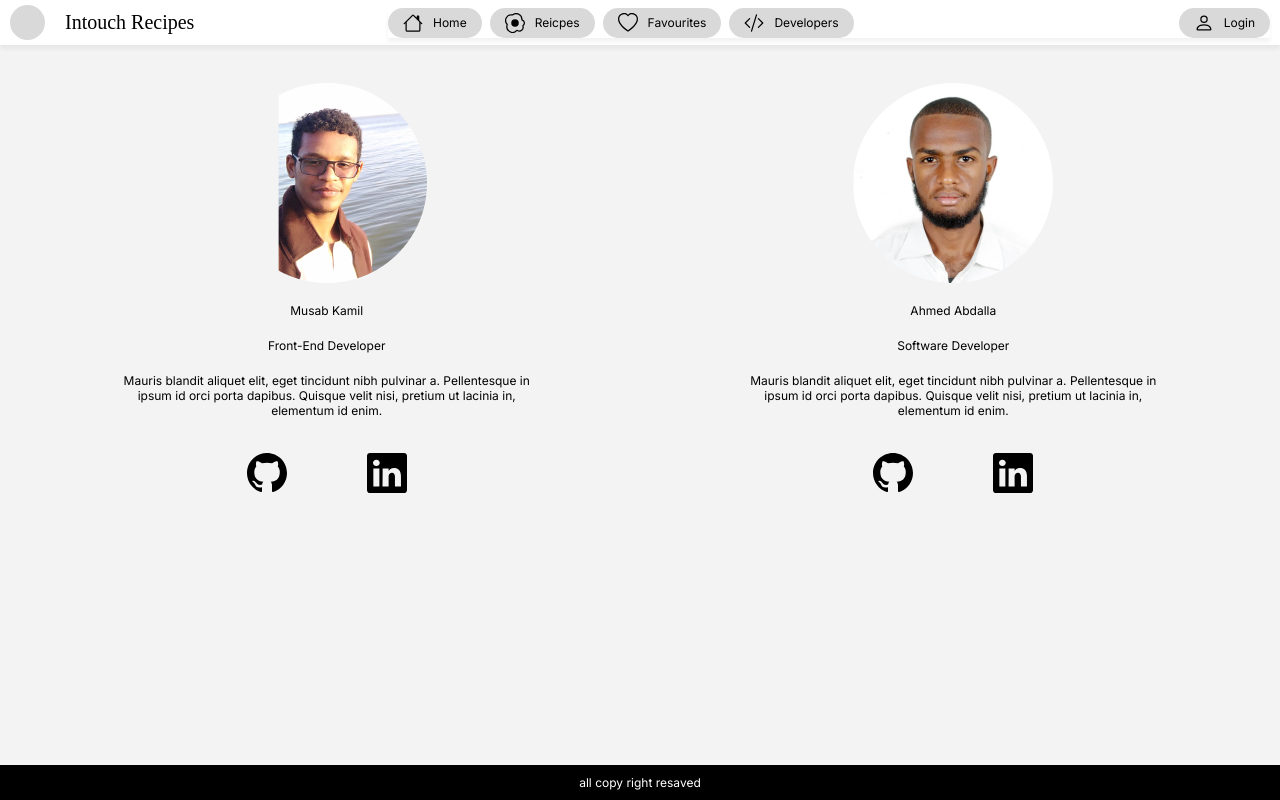
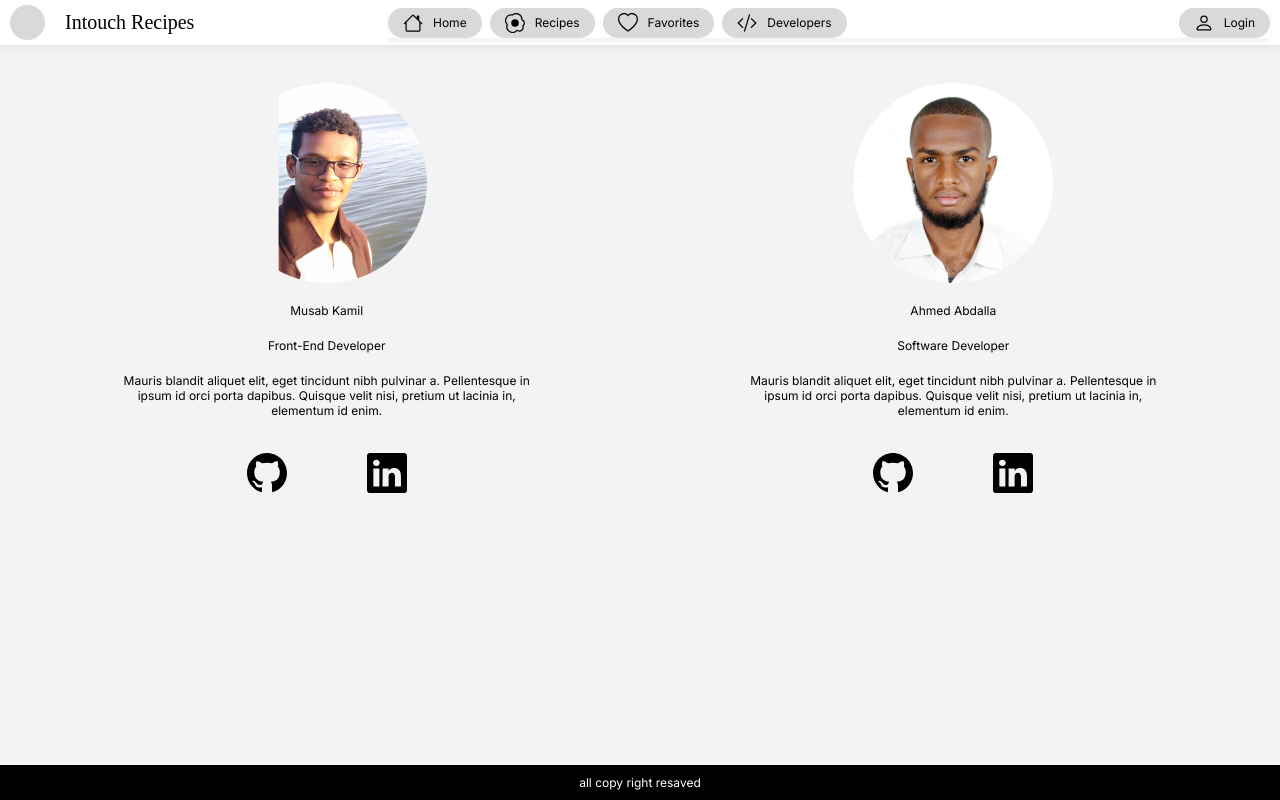
Before and after one commit to ahmed-sudani/recipes, a Next.js app: page /developers in a window 1280 px wide. Built offline with nearby package versions, Linux system fonts and the light colour scheme; a web font is replaced by a local one.

Commit message:
resolve Recipes and Favorites spelling

```diff
--- a/components/nav/index.js
+++ b/components/nav/index.js
@@ -17,8 +17,8 @@ export default function Nav() {
 
       <nav className={styles.nav}>
         <Link name="Home" icon="House" />
-        <Link name="Reicpes" icon="EggFried" />
-        <Link name="Favourites" icon="Heart" />
+        <Link name="Recipes" icon="EggFried" />
+        <Link name="Favorites" icon="Heart" />
         <Link name="Developers" icon="CodeSlash" />
         <Link name="Login" icon="Person" />
       </nav>
```
